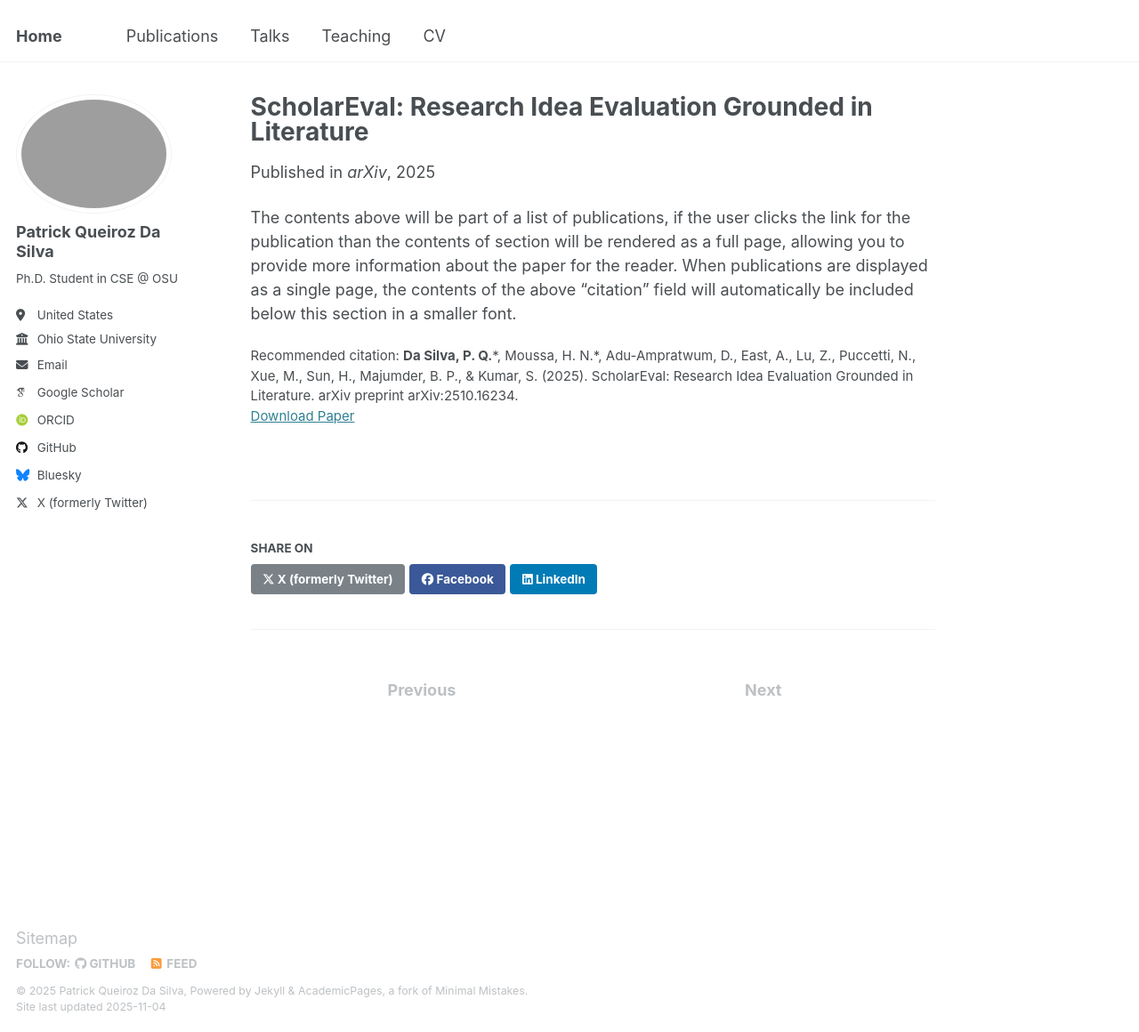
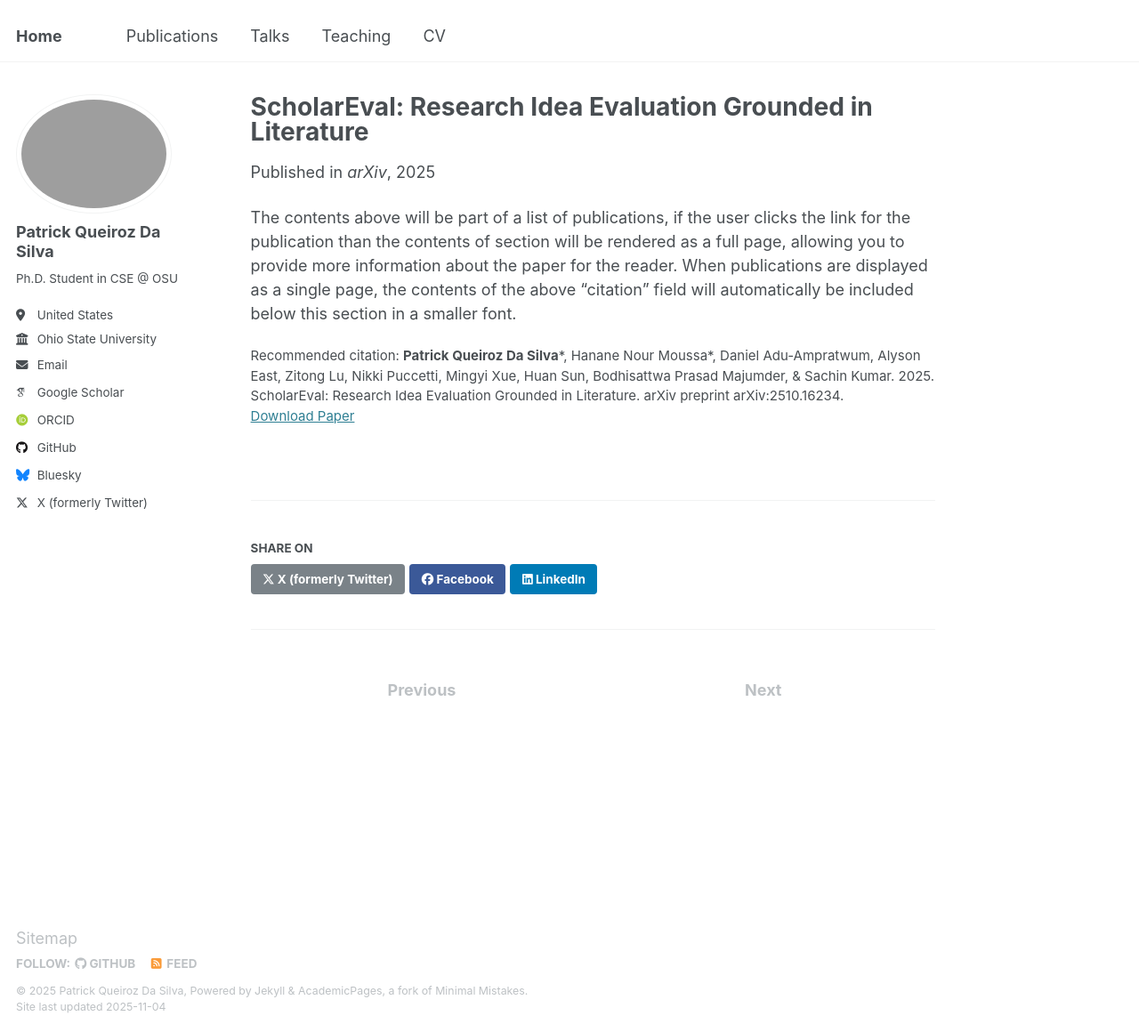
Before and after one commit to patqdasilva/patqdasilva.github.io, a Jekyll site: the page built from _publications/2025-10-17-scholareval.md, in a window 1280 px wide and 1160 px high. Shown: the whole window at 89% size. Built offline with Jekyll 4.4.1, drawn with Linux system fonts in a browser that asks for light colours; some web fonts are replaced.

Commit message:
Update citation format in publication metadata

```diff
--- a/_publications/2025-10-17-scholareval.md
+++ b/_publications/2025-10-17-scholareval.md
@@ -7,7 +7,7 @@ excerpt: 'As AI tools become increasingly common for research ideation, robust e
 date: 2025-10-17
 venue: 'arXiv'
 paperurl: 'https://arxiv.org/abs/2510.16234'
-citation: '<strong>Da Silva, P. Q.</strong>*, Moussa, H. N.*, Adu-Ampratwum, D., East, A., Lu, Z., Puccetti, N., Xue, M., Sun, H., Majumder, B. P., & Kumar, S. (2025). ScholarEval: Research Idea Evaluation Grounded in Literature. arXiv preprint arXiv:2510.16234.'
+citation: '<strong>Patrick Queiroz Da Silva</strong>*, Hanane Nour Moussa*, Daniel Adu-Ampratwum, Alyson East, Zitong Lu, Nikki Puccetti, Mingyi Xue, Huan Sun, Bodhisattwa Prasad Majumder, & Sachin Kumar. 2025. ScholarEval: Research Idea Evaluation Grounded in Literature. arXiv preprint arXiv:2510.16234.'
 ---
 
 The contents above will be part of a list of publications, if the user clicks the link for the publication than the contents of section will be rendered as a full page, allowing you to provide more information about the paper for the reader. When publications are displayed as a single page, the contents of the above "citation" field will automatically be included below this section in a smaller font.
```
